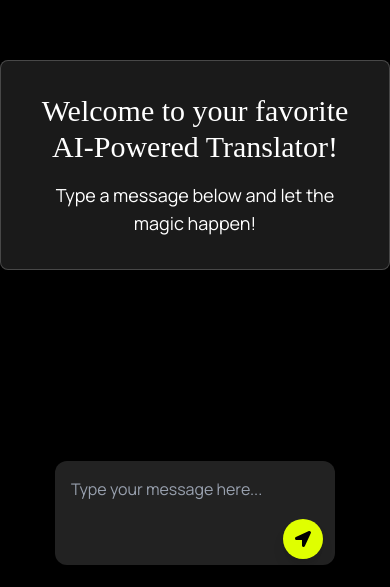
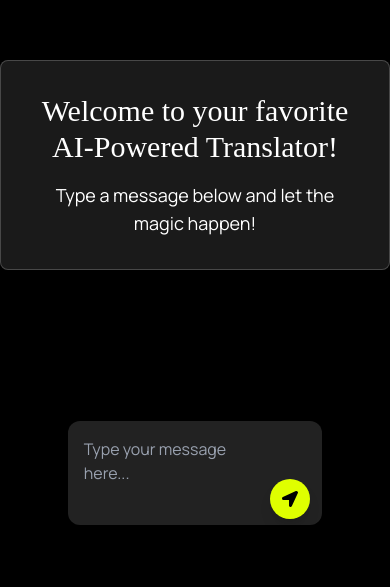
Before and after one commit to Ghravitee/stage-3-hng-ai-powered-text, a React (Vite) app: page / in a window 390 px wide. Shown: the part 257-844 px from the top of the page. Built offline with nearby package versions, Linux system fonts and the light colour scheme; a web font is replaced by a local one.

Commit message:
Make responsive for mobile

```diff
--- a/src/App.jsx
+++ b/src/App.jsx
@@ -128,7 +128,7 @@ export default function App() {
   };
 
   return (
-    <div className="h-screen flex">
+    <div className="h-screen flex px-4 pb-10">
       <div className="flex-1 flex flex-col overflow-x-hidden">
         {showModal && (
           <div className="fixed inset-0 bg-black bg-opacity-60 flex justify-center items-center">
--- a/src/components/LanguageSelector.jsx
+++ b/src/components/LanguageSelector.jsx
@@ -40,7 +40,7 @@ export default function LanguageSelector({ message, updateMessage }) {
 
   return (
     <div className="mt-2 flex flex-col gap-2 relative">
-      <div className="flex items-center gap-2">
+      <div className="flex flex-col md:flex-row items-center gap-2">
         <select
           className="p-1 border rounded bg-black text-white"
           value={selectedLang}
```
